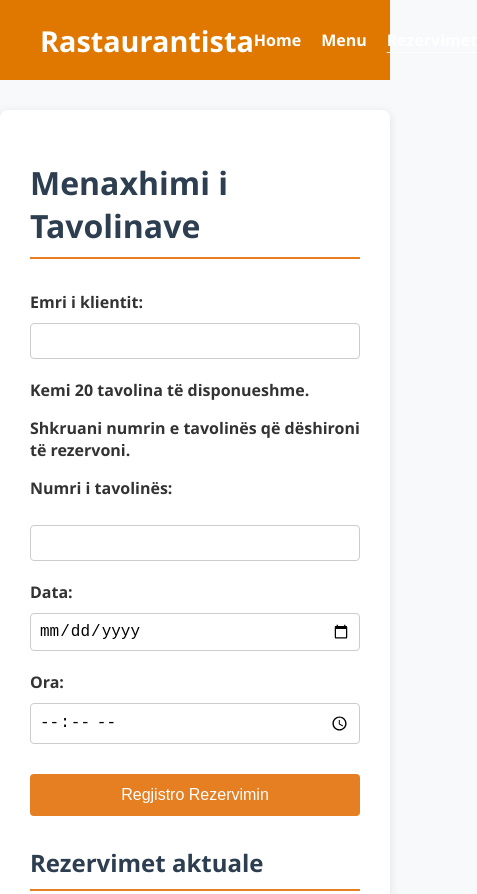
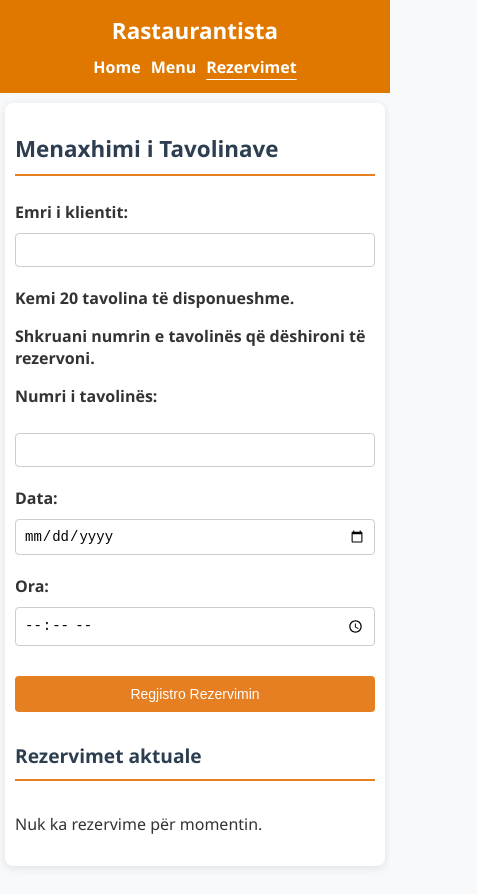
Before and after one commit to Lulzimn/Project_01, a plain HTML site: page Rezervimet.html in a window 390 px wide. Shown: the top 894 px of the page, 477 px wide, since content can reach past the window. Drawn offline with Linux system fonts and the light colour scheme.

Commit message:
Added responsive CSS for mobile

```diff
--- a/Rezervimet.html
+++ b/Rezervimet.html
@@ -4,6 +4,7 @@
     <meta charset="UTF-8">
     <meta name="viewport" content="width=device-width, initial-scale=1.0">
     <title>Restorant - Regjistrimi i Tavolinave</title>
+    <link rel="icon" href="img/pizza.svg" type="image/svg+xml">
     <link rel="stylesheet" href="css/variables.css">
     <link rel="stylesheet" href="css/common.css">
     <link rel="stylesheet" href="css/style 01.css">
--- a/css/menu.css
+++ b/css/menu.css
@@ -462,3 +462,64 @@ body {
       opacity: 1;
     }
   }
+/* ===== RESPONSIVE - Rezervimet (max-width: 768px) ===== */
+@media (max-width: 768px) {
+    .navbar {
+        flex-direction: column;
+        padding: 15px 20px;
+        gap: 10px;
+        min-height: auto;
+    }
+
+    .navbar-menu {
+        gap: 15px;
+    }
+
+    .container {
+        margin: 15px 10px;
+        padding: 20px 15px;
+    }
+
+    h1 {
+        font-size: 1.4rem;
+    }
+
+    h2 {
+        font-size: 1.2rem;
+    }
+
+    .rezervim-item {
+        flex-direction: column;
+        align-items: flex-start;
+        gap: 10px;
+    }
+
+    .fshi-btn {
+        align-self: flex-end;
+    }
+}
+
+@media (max-width: 480px) {
+    .navbar-logo a {
+        font-size: 1.4rem;
+    }
+
+    .navbar-menu {
+        flex-wrap: wrap;
+        justify-content: center;
+        gap: 10px;
+    }
+
+    .container {
+        margin: 10px 5px;
+        padding: 15px 10px;
+    }
+
+    input, button {
+        font-size: 14px;
+    }
+
+    button {
+        padding: 10px;
+    }
+}
--- a/css/style 01.css
+++ b/css/style 01.css
@@ -125,3 +125,65 @@ button:hover {
     text-decoration: underline;
     text-underline-offset: 6px;
 }
+
+/* ===== RESPONSIVE - Rezervimet (max-width: 768px) ===== */
+@media (max-width: 768px) {
+    .navbar {
+        flex-direction: column;
+        padding: 15px 20px;
+        gap: 10px;
+        min-height: auto;
+    }
+
+    .navbar-menu {
+        gap: 15px;
+    }
+
+    .container {
+        margin: 15px 10px;
+        padding: 20px 15px;
+    }
+
+    h1 {
+        font-size: 1.4rem;
+    }
+
+    h2 {
+        font-size: 1.2rem;
+    }
+
+    .rezervim-item {
+        flex-direction: column;
+        align-items: flex-start;
+        gap: 10px;
+    }
+
+    .fshi-btn {
+        align-self: flex-end;
+    }
+}
+
+@media (max-width: 480px) {
+    .navbar-logo a {
+        font-size: 1.4rem;
+    }
+
+    .navbar-menu {
+        flex-wrap: wrap;
+        justify-content: center;
+        gap: 10px;
+    }
+
+    .container {
+        margin: 10px 5px;
+        padding: 15px 10px;
+    }
+
+    input, button {
+        font-size: 14px;
+    }
+
+    button {
+        padding: 10px;
+    }
+}
--- a/css/style.css
+++ b/css/style.css
@@ -982,3 +982,65 @@ box-shadow: 0px 4px 20px rgba(0, 0, 0, 0.5);
 .footer-links a:hover {
     color: var(--primary-color);
 }
+
+/* ===== RESPONSIVE - Rezervimet (max-width: 768px) ===== */
+@media (max-width: 768px) {
+    .navbar {
+        flex-direction: column;
+        padding: 15px 20px;
+        gap: 10px;
+        min-height: auto;
+    }
+
+    .navbar-menu {
+        gap: 15px;
+    }
+
+    .container {
+        margin: 15px 10px;
+        padding: 20px 15px;
+    }
+
+    h1 {
+        font-size: 1.4rem;
+    }
+
+    h2 {
+        font-size: 1.2rem;
+    }
+
+    .rezervim-item {
+        flex-direction: column;
+        align-items: flex-start;
+        gap: 10px;
+    }
+
+    .fshi-btn {
+        align-self: flex-end;
+    }
+}
+
+@media (max-width: 480px) {
+    .navbar-logo a {
+        font-size: 1.4rem;
+    }
+
+    .navbar-menu {
+        flex-wrap: wrap;
+        justify-content: center;
+        gap: 10px;
+    }
+
+    .container {
+        margin: 10px 5px;
+        padding: 15px 10px;
+    }
+
+    input, button {
+        font-size: 14px;
+    }
+
+    button {
+        padding: 10px;
+    }
+}
```
Also changed, not shown: index.html (+1 -0 lines), menu.html (+1 -0 lines), 1 other file.
